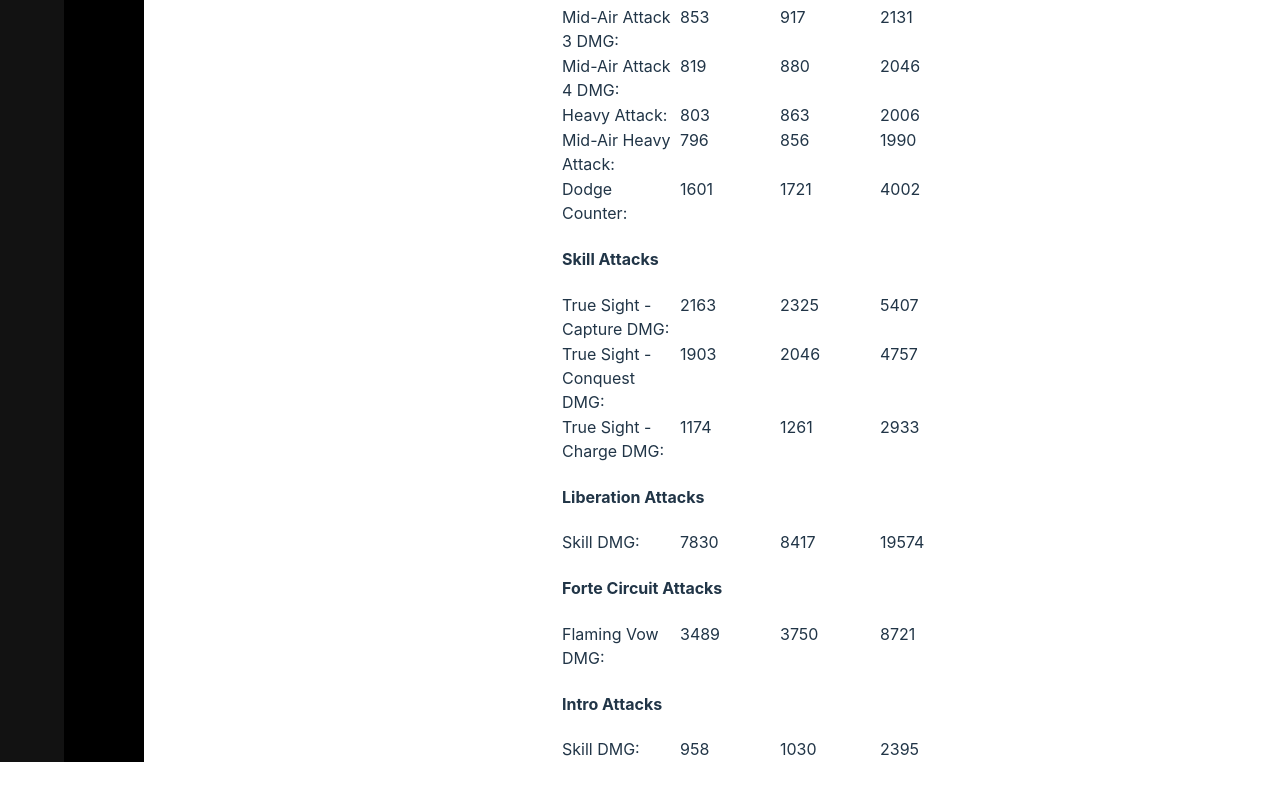
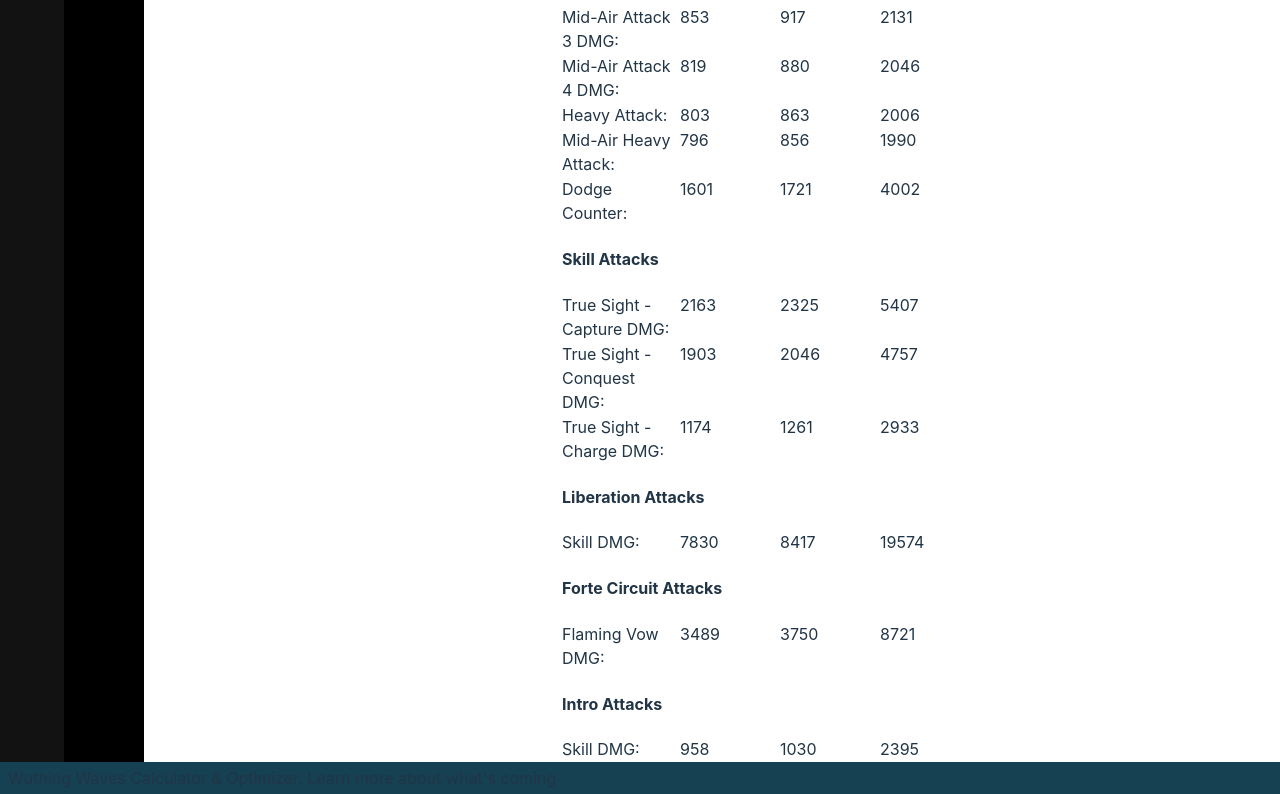
Before and after one commit to ryanbenson/wuthering-waves-optimizer, a Vue app: page / in a window 1280 px wide. Shown: the part 998-1792 px from the top of the page. Before the commit the page ends 1760 px from the top, so only its background shows below. Built offline with nearby package versions, Linux system fonts and the light colour scheme.

Commit message:
Adds info banner

```diff
--- a/src/layouts/AppLayout.vue
+++ b/src/layouts/AppLayout.vue
@@ -29,7 +29,37 @@
       <RouterView />
     </div>
   </div>
+  <div class="info" @click="toggleInfo">
+    Wuthing Waves Calculator & Optimizer. Learn more about what's coming
+    <div class="info-content" v-show="isInfoShown">
+      <ul>
+        <li>Better UI</li>
+        <li>More character - including Jinhsi</li>
+        <li>More weapons</li>
+        <li>More character</li>
+        <li>Resonance Chains</li>
+        <li>Team Buffs</li>
+        <li>Food</li>
+        <li>More!</li>
+      </ul>
+    </div>
+  </div>
 </template>
+
+<script>
+export default {
+  data() {
+    return {
+      isInfoShown: false,
+    };
+  },
+  methods: {
+    toggleInfo() {
+      this.isInfoShown = !this.isInfoShown;
+    },
+  },
+};
+</script>
 
 <style lang="scss" scoped>
 //Color Variables
@@ -41,6 +71,10 @@ $tooltip-background-color: $sidebar-background-color;
 .container {
   display: grid;
   grid-template-columns: 64px 1fr;
+}
+.info {
+  background: #154152;
+  padding: 0.25rem 0.5rem;
 }
 .sidebar-navigation {
   display: inline-block;
```
